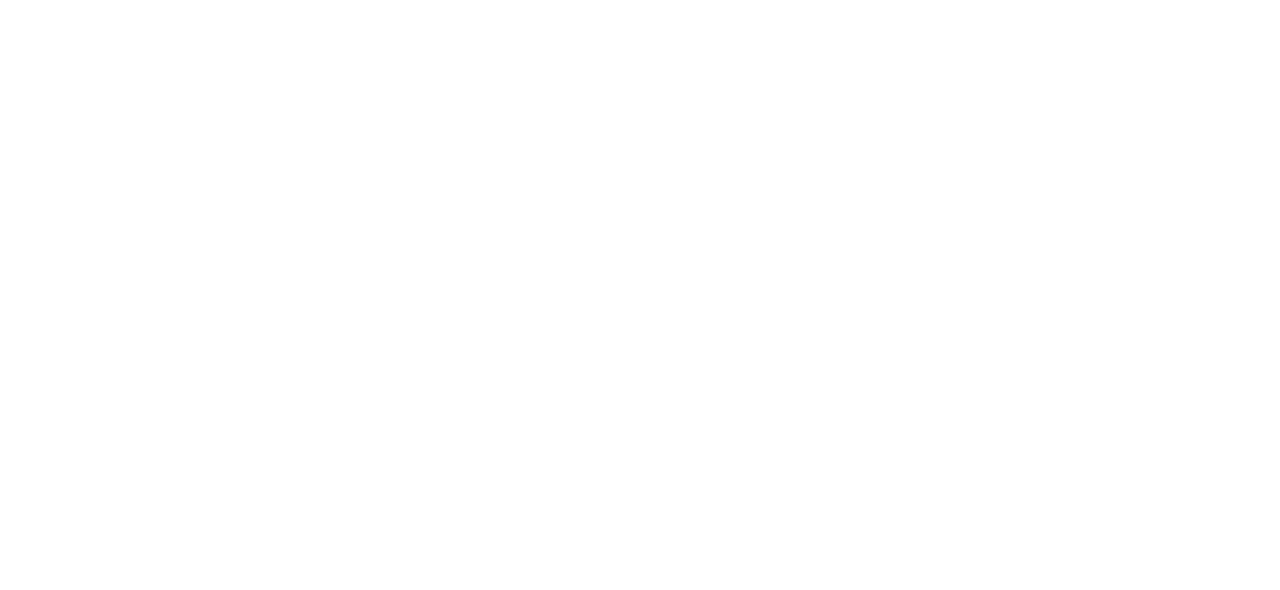
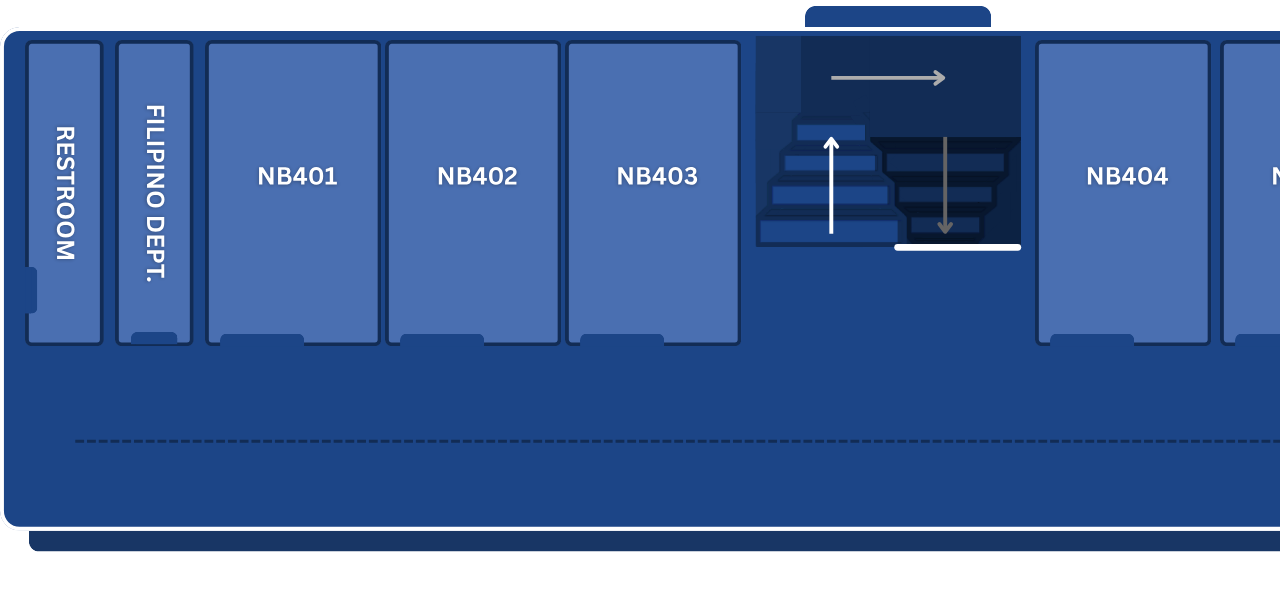
Before and after one commit to Wanji07/LAKBAY-SBHS, a React (Vite) app in the folder web/: page /map/nb/floor4 in a window 1280 px wide. Before the commit this address had no page. Shown: the top 590 px of the page. Built offline with nearby package versions, Linux system fonts and the light colour scheme.

Commit message:
Setup NB Alignment

```diff
--- a/web/src/App.tsx
+++ b/web/src/App.tsx
@@ -8,6 +8,9 @@
 import HB from './pages/HB.tsx';
 import Mathay from './pages/Mathay.tsx';
 import NB1 from './mapComponents/buildings/NewBuilding/Floor1/NB1.tsx'
+import NB2 from './mapComponents/buildings/NewBuilding/Floor2/NB2.tsx'
+import NB3 from './mapComponents/buildings/NewBuilding/Floor3/NB3.tsx'
+import NB4 from './mapComponents/buildings/NewBuilding/Floor4/NB4.tsx'
 import Court from './pages/Court.tsx';
 
 
@@ -23,7 +26,10 @@
         <Route path="/map/sb2" element={<SB2 />} />
         <Route path="/map/hb" element={<HB />} />
         <Route path="/map/mathay" element={<Mathay />} />
-        <Route path="/map/nb" element={<NB1 />} />
+        <Route path="/map/nb/floor1" element={<NB1 />} />
+        <Route path="/map/nb/floor2" element={<NB2 />} />
+        <Route path="/map/nb/floor3" element={<NB3 />} />
+        <Route path="/map/nb/floor4" element={<NB4 />} />
         <Route path="/map/court" element={<Court />} />
       </Routes>
     </>
--- a/web/src/mapComponents/buildings/NewBuilding/Floor1/NB1.tsx
+++ b/web/src/mapComponents/buildings/NewBuilding/Floor1/NB1.tsx
@@ -28,8 +28,8 @@
             <img src={NB1_Restroom} className="cursor-pointer" style={{
                 position: 'absolute',
                 top: 40,
-                left: -350,
-                width: '55%',
+                left: 40,
+                width: 'auto',
                 height: '55%',
                 zIndex: 2,
                 pointerEvents: 'auto'
@@ -37,8 +37,8 @@
             <img src={NB101} className="cursor-pointer" style={{
                 position: 'absolute',
                 top: 40,
-                left: -210,
-                width: '55%',
+                left: 130,
+                width: 'auto',
                 height: '55%',
                 zIndex: 3,
                 pointerEvents: 'auto'
@@ -46,8 +46,8 @@
             <img src={NB102} className="cursor-pointer" style={{
                 position: 'absolute',
                 top: 40,
-                left: -20,
-                width: '55%',
+                left: 320,
+                width: 'auto',
                 height: '55%',
                 zIndex: 4,
                 pointerEvents: 'auto'
@@ -55,8 +55,8 @@
             <img src={NB103} className="cursor-pointer" style={{
                 position: 'absolute',
                 top: 40,
-                left: 170,
-                width: '55%',
+                left: 510,
+                width: 'auto',
                 height: '55%',
                 zIndex: 5,
                 pointerEvents: 'auto'
@@ -64,18 +64,17 @@
             <img src={NB104} className="cursor-pointer" style={{
                 position: 'absolute',
                 top: 40,
-                left: 650,
-                width: '55%',
+                left: 1020,
+                width: 'auto',
                 height: '55%',
                 zIndex: 6,
                 pointerEvents: 'auto'
             }} />
-            /*
             <img src={NB105} className="cursor-pointer" style={{
                 position: 'absolute',
                 top: 40,
-                left: 840,
-                width: '55%',
+                left: 1210,
+                width: 'auto',
                 height: '55%',
                 zIndex: 7,
                 pointerEvents: 'auto'
@@ -83,8 +82,8 @@
             <img src={NB106} className="cursor-pointer" style={{
                 position: 'absolute',
                 top: 40,
-                left: 1030,
-                width: '55%',
+                left: 1400,
+                width: 'auto',
                 height: '55%',
                 zIndex: 8,
                 pointerEvents: 'auto'
--- a/web/src/mapComponents/buildings/NewBuilding/Floor2/NB2.tsx
+++ b/web/src/mapComponents/buildings/NewBuilding/Floor2/NB2.tsx
@@ -0,0 +1,96 @@
+import NB2_Base from './nb-2nd_floor-base.svg'
+import NB2_Restroom from './nb-restroom-2.svg'
+import NB201 from './nb201.svg'
+import NB202 from './nb202.svg'
+import NB203 from './nb203.svg'
+import NB204 from './nb204.svg'
+import NB205 from './nb205.svg'
+import NB206 from './nb206.svg'
+
+function NB2() {
+    return(
+        <>
+        <div id="container" style={{
+            position: 'relative',
+            width: '1611px',
+            height: '558px',
+            margin: '0 auto'
+        }}>
+            <img src={NB2_Base} style={{
+                position: 'absolute',
+                top: 0,
+                left: 0,
+                width: '100%',
+                height: '100%',
+                zIndex: 1,
+                pointerEvents: 'none'
+            }} />
+            <img src={NB2_Restroom} className="cursor-pointer" style={{
+                position: 'absolute',
+                top: 40,
+                left: 40,
+                width: 'auto',
+                height: '55%',
+                zIndex: 2,
+                pointerEvents: 'auto'
+            }} />
+            <img src={NB201} className="cursor-pointer" style={{
+                position: 'absolute',
+                top: 40,
+                left: 130,
+                width: 'auto',
+                height: '55%',
+                zIndex: 3,
+                pointerEvents: 'auto'
+            }} />
+            <img src={NB202} className="cursor-pointer" style={{
+                position: 'absolute',
+                top: 40,
+                left: 320,
+                width: 'auto',
+                height: '55%',
+                zIndex: 4,
+                pointerEvents: 'auto'
+            }} />
+            <img src={NB203} className="cursor-pointer" style={{
+                position: 'absolute',
+                top: 40,
+                left: 510,
+                width: 'auto',
+                height: '55%',
+                zIndex: 5,
+                pointerEvents: 'auto'
+            }} />
+            <img src={NB204} className="cursor-pointer" style={{
+                position: 'absolute',
+                top: 40,
+                left: 1020,
+                width: 'auto',
+                height: '55%',
+                zIndex: 6,
+                pointerEvents: 'auto'
+            }} />
+            <img src={NB205} className="cursor-pointer" style={{
+                position: 'absolute',
+                top: 40,
+                left: 1210,
+                width: 'auto',
+                height: '55%',
+                zIndex: 7,
+                pointerEvents: 'auto'
+            }} />
+            <img src={NB206} className="cursor-pointer" style={{
+                position: 'absolute',
+                top: 40,
+                left: 1400,
+                width: 'auto',
+                height: '55%',
+                zIndex: 8,
+                pointerEvents: 'auto'
+            }} />
+        </div>
+        </>
+    )
+}
+
+export default NB2
--- a/web/src/mapComponents/buildings/NewBuilding/Floor3/NB3.tsx
+++ b/web/src/mapComponents/buildings/NewBuilding/Floor3/NB3.tsx
@@ -0,0 +1,96 @@
+import NB3_Base from './nb-3rd_floor-base.svg'
+import NB3_Restroom from './nb-restroom-3.svg'
+import NB301 from './nb301.svg'
+import NB302 from './nb302.svg'
+import NB303 from './nb303.svg'
+import NB304 from './nb304.svg'
+import NB305 from './nb305.svg'
+import NB306 from './nb306.svg'
+
+function NB3() {
+	return(
+		<>
+		<div id="container" style={{
+			position: 'relative',
+			width: '1611px',
+			height: '558px',
+			margin: '0 auto'
+		}}>
+			<img src={NB3_Base} style={{
+				position: 'absolute',
+				top: 0,
+				left: 0,
+				width: '100%',
+				height: '100%',
+				zIndex: 1,
+				pointerEvents: 'none'
+			}} />
+			<img src={NB3_Restroom} className="cursor-pointer" style={{
+				position: 'absolute',
+				top: 40,
+				left: 40,
+				width: 'auto',
+				height: '55%',
+				zIndex: 2,
+				pointerEvents: 'auto'
+			}} />
+			<img src={NB301} className="cursor-pointer" style={{
+				position: 'absolute',
+				top: 40,
+				left: 130,
+				width: 'auto',
+				height: '55%',
+				zIndex: 3,
+				pointerEvents: 'auto'
+			}} />
+			<img src={NB302} className="cursor-pointer" style={{
+				position: 'absolute',
+				top: 40,
+				left: 320,
+				width: 'auto',
+				height: '55%',
+				zIndex: 4,
+				pointerEvents: 'auto'
+			}} />
+			<img src={NB303} className="cursor-pointer" style={{
+				position: 'absolute',
+				top: 40,
+				left: 510,
+				width: 'auto',
+				height: '55%',
+				zIndex: 5,
+				pointerEvents: 'auto'
+			}} />
+			<img src={NB304} className="cursor-pointer" style={{
+				position: 'absolute',
+				top: 40,
+				left: 1020,
+				width: 'auto',
+				height: '55%',
+				zIndex: 6,
+				pointerEvents: 'auto'
+			}} />
+			<img src={NB305} className="cursor-pointer" style={{
+				position: 'absolute',
+				top: 40,
+				left: 1210,
+				width: 'auto',
+				height: '55%',
+				zIndex: 7,
+				pointerEvents: 'auto'
+			}} />
+			<img src={NB306} className="cursor-pointer" style={{
+				position: 'absolute',
+				top: 40,
+				left: 1400,
+				width: 'auto',
+				height: '55%',
+				zIndex: 8,
+				pointerEvents: 'auto'
+			}} />
+		</div>
+		</>
+	)
+}
+
+export default NB3
--- a/web/src/mapComponents/buildings/NewBuilding/Floor4/NB4.tsx
+++ b/web/src/mapComponents/buildings/NewBuilding/Floor4/NB4.tsx
@@ -0,0 +1,106 @@
+import NB4_Base from './nb-4th_floor-base.svg'
+import NB4_Restroom from './nb-restroom-4.svg'
+import NB4_FIL_Department from './nb-fil-department.svg'
+import NB401 from './nb401.svg'
+import NB402 from './nb402.svg'
+import NB403 from './nb403.svg'
+import NB404 from './nb404.svg'
+import NB405 from './nb405.svg'
+import NB406 from './nb406.svg'
+
+function NB4() {
+	return(
+		<>
+		<div id="container" style={{
+			position: 'relative',
+			width: '1611px',
+			height: '558px',
+			margin: '0 auto'
+		}}>
+			<img src={NB4_Base} style={{
+				position: 'absolute',
+				top: 0,
+				left: 0,
+				width: '100%',
+				height: '100%',
+				zIndex: 1,
+				pointerEvents: 'none'
+			}} />
+			<img src={NB4_Restroom} className="cursor-pointer" style={{
+				position: 'absolute',
+				top: 40,
+				left: 25,
+				width: 'auto',
+				height: '55%',
+				zIndex: 2,
+				pointerEvents: 'auto'
+			}} />
+			<img src={NB4_FIL_Department} className="cursor-pointer" style={{
+				position: 'absolute',
+				top: 40,
+				left: 115,
+				width: 'auto',
+				height: '55%',
+				zIndex: 3,
+				pointerEvents: 'auto'
+			}} />
+			<img src={NB401} className="cursor-pointer" style={{
+				position: 'absolute',
+				top: 40,
+				left: 205,
+				width: 'auto',
+				height: '55%',
+				zIndex: 4,
+				pointerEvents: 'auto'
+			}} />
+			<img src={NB402} className="cursor-pointer" style={{
+				position: 'absolute',
+				top: 40,
+				left: 385,
+				width: 'auto',
+				height: '55%',
+				zIndex: 5,
+				pointerEvents: 'auto'
+			}} />
+			<img src={NB403} className="cursor-pointer" style={{
+				position: 'absolute',
+				top: 40,
+				left: 565,
+				width: 'auto',
+				height: '55%',
+				zIndex: 6,
+				pointerEvents: 'auto'
+			}} />
+			<img src={NB404} className="cursor-pointer" style={{
+				position: 'absolute',
+				top: 40,
+				left: 1035,
+				width: 'auto',
+				height: '55%',
+				zIndex: 7,
+				pointerEvents: 'auto'
+			}} />
+			<img src={NB405} className="cursor-pointer" style={{
+				position: 'absolute',
+				top: 40,
+				left: 1220,
+				width: 'auto',
+				height: '55%',
+				zIndex: 8,
+				pointerEvents: 'auto'
+			}} />
+			<img src={NB406} className="cursor-pointer" style={{
+				position: 'absolute',
+				top: 40,
+				left: 1405,
+				width: 'auto',
+				height: '55%',
+				zIndex: 9,
+				pointerEvents: 'auto'
+			}} />
+		</div>
+		</>
+	)
+}
+
+export default NB4
```
Also changed, not shown: 1 other file (tests, documents, lock files or other folders).
